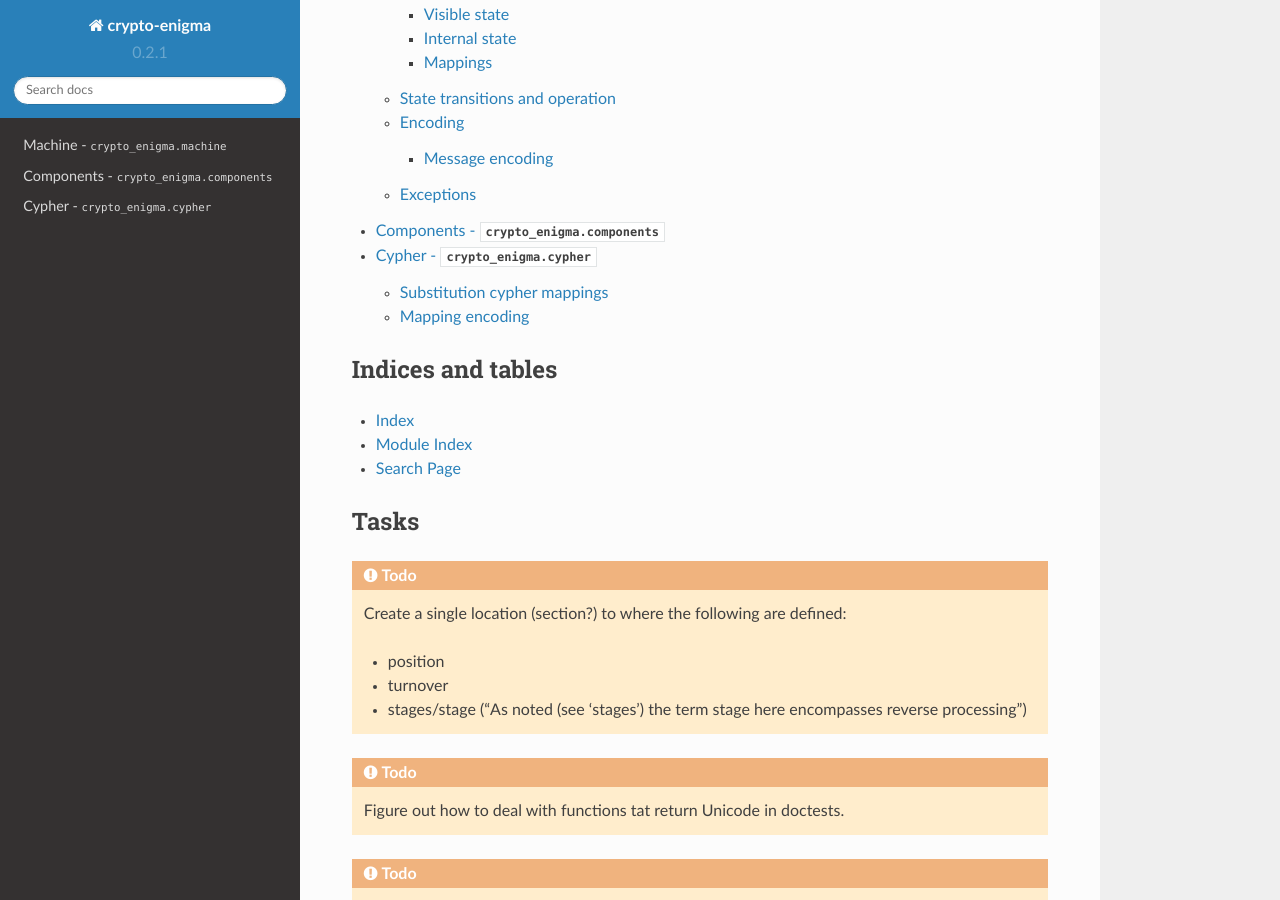
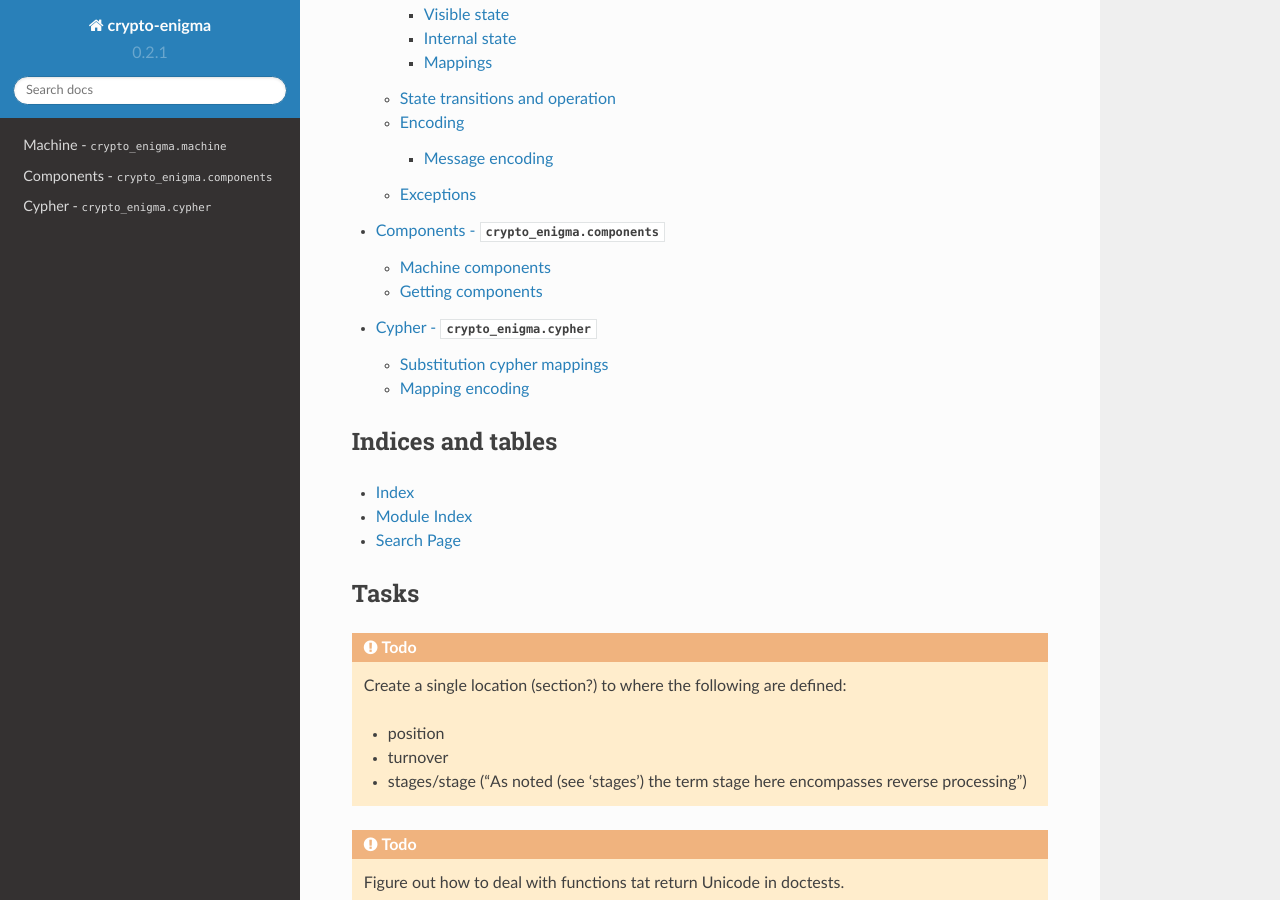
Before and after one commit to orome/crypto-enigma-py, a Sphinx documentation site: the page built from doc/source/index.rst, in a window 1280 px wide and 900 px high, scrolled down 708 px. Built offline with Sphinx 7.4.7 and the Read the Docs theme 2.0.0, drawn with Linux system fonts in a browser that asks for light colours.

Commit message:
Factor components documentation

```diff
--- a/doc/source/components.rst
+++ b/doc/source/components.rst
@@ -13,7 +13,16 @@
 Components - :mod:`crypto_enigma.components`
 ********************************************
 
+.. automodule:: crypto_enigma.components
+
+Machine components
+==================
+
 .. autoclass:: crypto_enigma.components.Component
     :members:
     :undoc-members:
-    :show-inheritance:
+
+Getting components
+==================
+
+.. autofunction:: crypto_enigma.components.component
```
